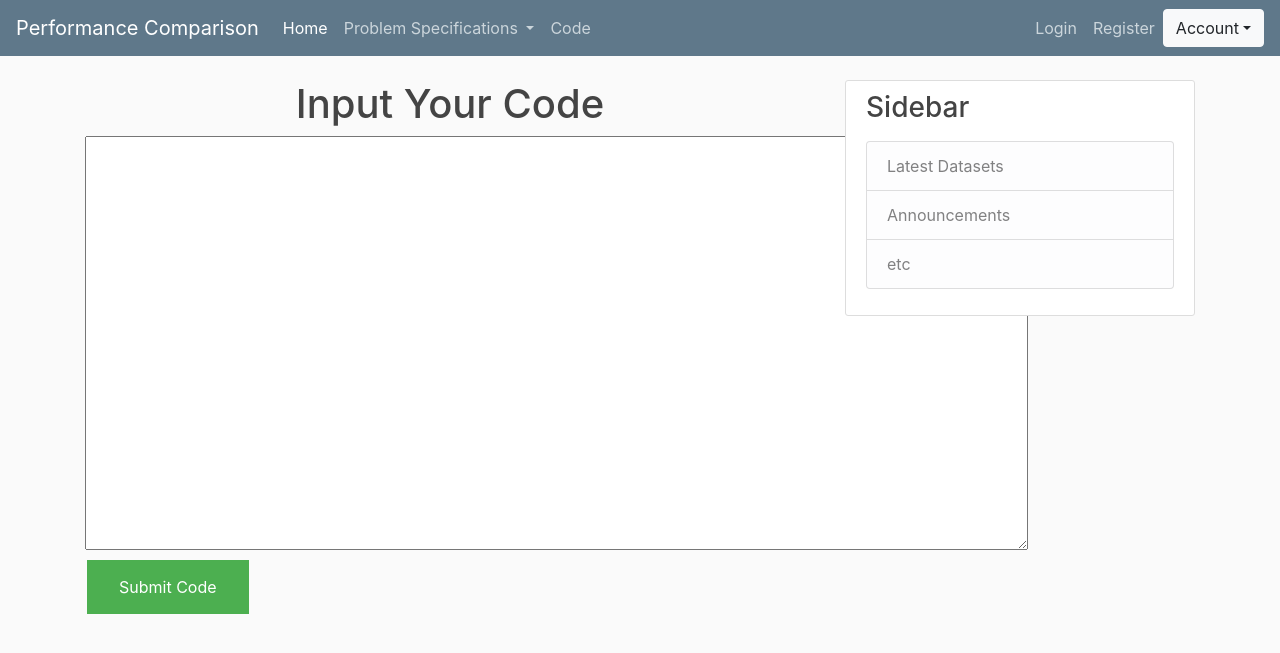
After one commit to CarolinaRoberts/group_website2, a Django app: template group_project/compare/templates/compare/code.html in a window 1280 px wide. The commit adds this page. Shown: the top 653 px of the page. Run offline with Django 3.2, Linux system fonts and the light colour scheme; the template is opened without the code that fills it, so the values that code supplies are empty; some libraries are stand-ins or nearby versions.

Commit message:
Nav Bar Changes
Pls dont break im very sorry if it does

```diff
--- /dev/null
+++ b/group_project/compare/forms.py
@@ -0,0 +1,6 @@
+from django import forms
+
+class SubmitProbSpecForm(forms.Form):
+	title = forms.CharField(label="Title of Problem Specification")
+	description = forms.CharField(widget=forms.Textarea, label="Description: ")
+	paste_code = forms.CharField(widget=forms.Textarea, label="Please enter your code here: ")
--- a/group_project/compare/templates/compare/base.html
+++ b/group_project/compare/templates/compare/base.html
@@ -36,14 +36,14 @@
                 Problem Specifications
               </a>
               <div class="dropdown-menu" aria-labelledby="navbarDropdown">
-                <a class="dropdown-item" href="#">Add Problem</a>
-                <a class="dropdown-item" href="{% url 'compare-about' %}">Solve Problem</a>
+                <a class="dropdown-item" href="{% url 'compare-about' %}">Add Problem</a>
+                <a class="dropdown-item" href="{% url 'compare-code' %}">Solve Problem</a>
                 <div class="dropdown-divider"></div>
                 <a class="dropdown-item" href="#">Past Problems</a>
               </div>
             </li>
             <li class="nav-item">
-              <a class="nav-link" href="{% url 'compare-about' %}">Code</a>
+              <a class="nav-link" href="{% url 'compare-code' %}">Code</a>
             </li>
 
 
--- /dev/null
+++ b/group_project/compare/templates/compare/code.html
@@ -0,0 +1,12 @@
+
+{% extends "compare/base.html" %}
+{% block content %}
+
+<h1 class="center"> Input Your Code </h1>
+		<textarea rows="17" cols="90" >
+
+		</textarea>
+
+		<button class="button button2">Submit Code</button>
+
+{% endblock content %}
--- a/group_project/compare/urls.py
+++ b/group_project/compare/urls.py
@@ -4,6 +4,7 @@
 urlpatterns = [
     path('', views.home, name='compare-home'),
     path('about/', views.about, name='compare-about'),
+    path('code/', views.code, name='compare-code'),
     path('datasets/', views.datasets, name='compare-datasets'),
     path('information/', views.information, name='compare-information'),
     path('myaccount/', views.myaccount, name='compare-myaccount'),
--- a/group_project/compare/views.py
+++ b/group_project/compare/views.py
@@ -1,6 +1,7 @@
 import pymysql
 from django.shortcuts import render
 from .models import Post, Datasets
+from .forms import SubmitProbSpecForm
 
 
 def home(request):
@@ -9,9 +10,12 @@
     }
     return render(request, 'compare/home.html', context)
 
+def code(request):
+    return render(request, 'compare/code.html', {'title': 'Code'})
 
 def about(request):
-    return render(request, 'compare/about.html', {'title': 'Code'})
+	form = SubmitProbSpecForm()
+	return render(request, 'compare/about.html', {'form': form})
 
 
 def datasets(request):
```
Also changed, not shown: group_project/compare/templates/compare/about.html (+15 -6 lines).
